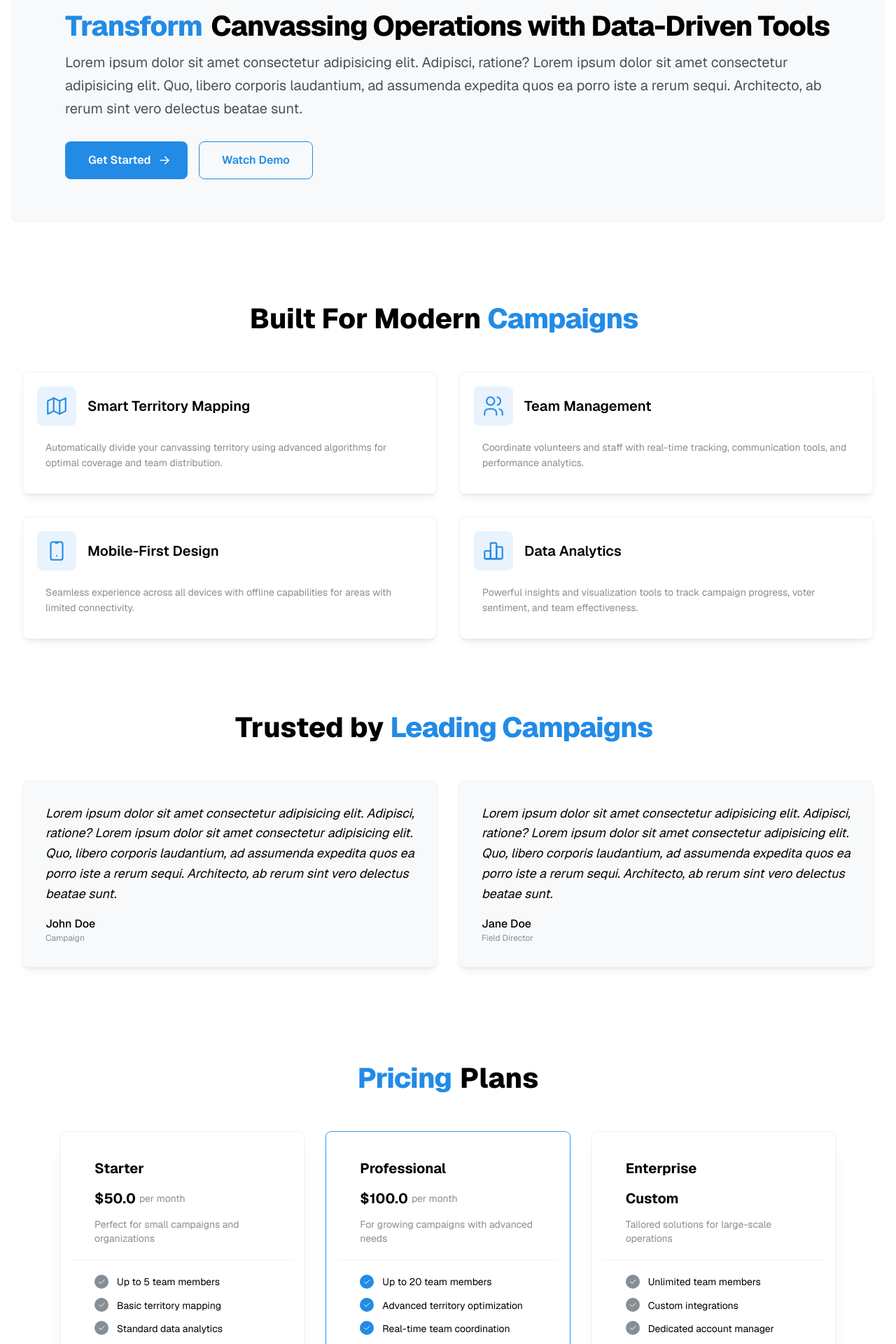
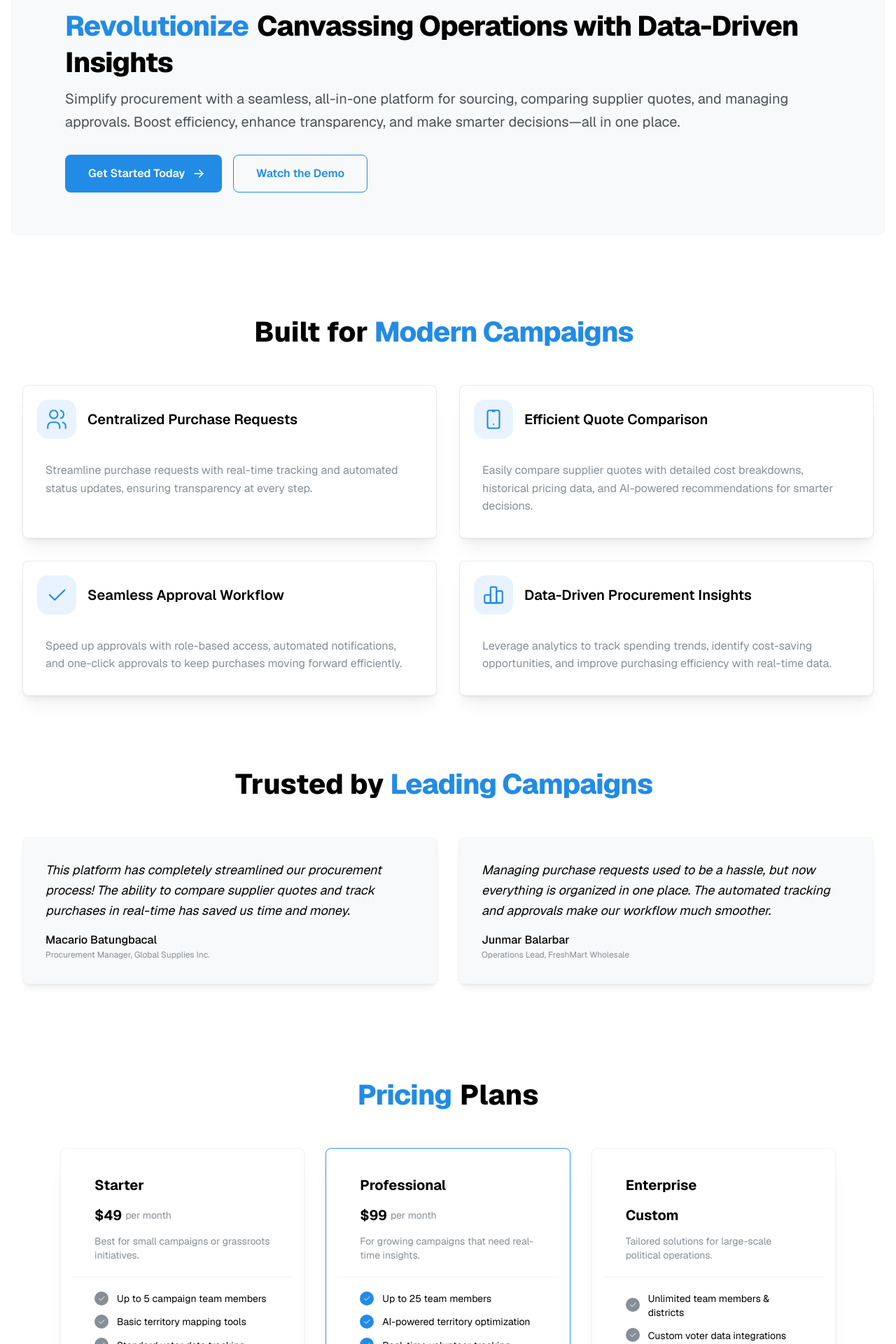
Before and after one commit to xjeyceex/help-earth-now-with-backend, a Next.js app: page / in a window 1280 px wide. Shown: the part 200-2120 px from the top of the page at 70% size. Built offline with nearby package versions, Linux system fonts and the light colour scheme.

Commit message:
add ticket_name on ticket table for better display of tickets

```diff
--- a/app/(protected)/dashboard/page.tsx
+++ b/app/(protected)/dashboard/page.tsx
@@ -322,7 +322,7 @@ const DashboardPage = () => {
                           </Text>
                           <Group gap="xs">
                             <Text size="xs" c="dimmed">
-                              ID: #{ticket.ticket_id}
+                              ID: #{ticket.ticket_name}
                             </Text>
                             <Text size="xs" c="dimmed">
                               •
--- a/app/(protected)/tickets/page.tsx
+++ b/app/(protected)/tickets/page.tsx
@@ -109,7 +109,7 @@ const TicketList = () => {
   const availableTickets = tickets.filter((ticket) => {
     const isPurchaser = user?.user_role === "PURCHASER";
     const isSharedWithUser = ticket.shared_users?.some(
-      (sharedUser) => sharedUser === user?.user_id,
+      (sharedUser) => sharedUser === user?.user_id
     );
     const isTicketOwner = ticket.ticket_created_by === user?.user_id;
 
@@ -283,13 +283,13 @@ const TicketList = () => {
                     <Text size="xs" c="dimmed">
                       Created{" "}
                       {moment(ticket.ticket_date_created).format(
-                        "MMM D, YYYY [at] h:mm A",
+                        "MMM D, YYYY [at] h:mm A"
                       )}
                     </Text>
                   </Group>
                   <Group gap="xs" mb={4}>
                     <Text fw={500} size="sm">
-                      #{ticket.ticket_id}
+                      #{ticket.ticket_name}
                     </Text>
                     <Text size="sm">{ticket.ticket_item_description}</Text>
                   </Group>
--- a/app/(public)/page.tsx
+++ b/app/(public)/page.tsx
@@ -23,7 +23,6 @@ import {
   IconChartBar,
   IconCheck,
   IconDeviceMobile,
-  IconMap,
   IconUsers,
 } from "@tabler/icons-react";
 
@@ -136,56 +135,56 @@ export default function HomePage() {
 
   const features = [
     {
-      icon: IconMap,
-      title: "Smart Territory Mapping",
+      icon: IconUsers,
+      title: "Centralized Purchase Requests",
       description:
-        "Automatically divide your canvassing territory using advanced algorithms for optimal coverage and team distribution.",
-    },
-    {
-      icon: IconUsers,
-      title: "Team Management",
-      description:
-        "Coordinate volunteers and staff with real-time tracking, communication tools, and performance analytics.",
+        "Streamline purchase requests with real-time tracking and automated status updates, ensuring transparency at every step.",
     },
     {
       icon: IconDeviceMobile,
-      title: "Mobile-First Design",
+      title: "Efficient Quote Comparison",
       description:
-        "Seamless experience across all devices with offline capabilities for areas with limited connectivity.",
+        "Easily compare supplier quotes with detailed cost breakdowns, historical pricing data, and AI-powered recommendations for smarter decisions.",
+    },
+    {
+      icon: IconCheck,
+      title: "Seamless Approval Workflow",
+      description:
+        "Speed up approvals with role-based access, automated notifications, and one-click approvals to keep purchases moving forward efficiently.",
     },
     {
       icon: IconChartBar,
-      title: "Data Analytics",
+      title: "Data-Driven Procurement Insights",
       description:
-        "Powerful insights and visualization tools to track campaign progress, voter sentiment, and team effectiveness.",
+        "Leverage analytics to track spending trends, identify cost-saving opportunities, and improve purchasing efficiency with real-time data.",
     },
   ];
 
   const testimonials = [
     {
       quote:
-        "Lorem ipsum dolor sit amet consectetur adipisicing elit. Adipisci, ratione? Lorem ipsum dolor sit amet consectetur adipisicing elit. Quo, libero corporis laudantium, ad assumenda expedita quos ea porro iste a rerum sequi. Architecto, ab rerum sint vero delectus beatae sunt.",
-      author: "John Doe",
-      role: "Campaign ",
+        "This platform has completely streamlined our procurement process! The ability to compare supplier quotes and track purchases in real-time has saved us time and money.",
+      author: "Macario Batungbacal",
+      role: "Procurement Manager, Global Supplies Inc.",
     },
     {
       quote:
-        "Lorem ipsum dolor sit amet consectetur adipisicing elit. Adipisci, ratione? Lorem ipsum dolor sit amet consectetur adipisicing elit. Quo, libero corporis laudantium, ad assumenda expedita quos ea porro iste a rerum sequi. Architecto, ab rerum sint vero delectus beatae sunt.",
-      author: "Jane Doe",
-      role: "Field Director",
+        "Managing purchase requests used to be a hassle, but now everything is organized in one place. The automated tracking and approvals make our workflow much smoother.",
+      author: "Junmar Balarbar",
+      role: "Operations Lead, FreshMart Wholesale",
     },
   ];
 
   const pricingPlans = [
     {
       title: "Starter",
-      price: "$50.0",
+      price: "$49",
       period: "per month",
-      description: "Perfect for small campaigns and organizations",
+      description: "Best for small campaigns or grassroots initiatives.",
       features: [
-        "Up to 5 team members",
-        "Basic territory mapping",
-        "Standard data analytics",
+        "Up to 5 campaign team members",
+        "Basic territory mapping tools",
+        "Standard voter data tracking",
         "Email support",
       ],
       cta: "Get Started",
@@ -193,32 +192,32 @@ export default function HomePage() {
     },
     {
       title: "Professional",
-      price: "$100.0",
+      price: "$99",
       period: "per month",
-      description: "For growing campaigns with advanced needs",
+      description: "For growing campaigns that need real-time insights.",
       features: [
-        "Up to 20 team members",
-        "Advanced territory optimization",
-        "Real-time team coordination",
-        "Enhanced data analytics",
+        "Up to 25 team members",
+        "AI-powered territory optimization",
+        "Real-time volunteer tracking",
+        "Advanced voter sentiment analytics",
         "Priority support",
       ],
-      cta: "Try Professional",
+      cta: "Upgrade Now",
       active: true,
     },
     {
       title: "Enterprise",
       price: "Custom",
       period: "",
-      description: "Tailored solutions for large-scale operations",
+      description: "Tailored solutions for large-scale political operations.",
       features: [
-        "Unlimited team members",
-        "Custom integrations",
-        "Dedicated account manager",
-        "Advanced security features",
+        "Unlimited team members & districts",
+        "Custom voter data integrations",
+        "Dedicated success manager",
+        "Enterprise-grade security & compliance",
         "24/7 premium support",
       ],
-      cta: "Contact Us",
+      cta: "Request a Demo",
       active: false,
     },
   ];
@@ -247,18 +246,17 @@ export default function HomePage() {
             }}
             withBorder
           >
-            <Box style={{ relative: "relative", zIndex: 1 }}>
+            <Box style={{ position: "relative", zIndex: 1 }}>
               <Title style={styles.title}>
-                <span style={styles.highlight}>Transform</span>
-                Canvassing Operations with Data-Driven Tools
+                <span style={styles.highlight}>Revolutionize</span>
+                Canvassing Operations with Data-Driven Insights
               </Title>
 
               <Text style={styles.description} size="xl">
-                Lorem ipsum dolor sit amet consectetur adipisicing elit.
-                Adipisci, ratione? Lorem ipsum dolor sit amet consectetur
-                adipisicing elit. Quo, libero corporis laudantium, ad assumenda
-                expedita quos ea porro iste a rerum sequi. Architecto, ab rerum
-                sint vero delectus beatae sunt.
+                Simplify procurement with a seamless, all-in-one platform for
+                sourcing, comparing supplier quotes, and managing approvals.
+                Boost efficiency, enhance transparency, and make smarter
+                decisions—all in one place.
               </Text>
 
               <Group style={styles.controls}>
@@ -267,11 +265,11 @@ export default function HomePage() {
                   rightSection={<IconArrowRight size={20} />}
                   style={styles.control}
                 >
-                  Get Started
+                  Get Started Today
                 </Button>
 
                 <Button size="xl" variant="outline" style={styles.control}>
-                  Watch Demo
+                  Watch the Demo
                 </Button>
               </Group>
             </Box>
@@ -286,7 +284,7 @@ export default function HomePage() {
         {/* ----------------------- */}
         <Container mt={{ base: "md", sm: "xl", md: "xl" }} size="xl">
           <Title fw={800} ta="center" mb={50} fz={rem(40)}>
-            Built For Modern <span style={styles.highlight}>Campaigns</span>
+            Built for <span style={styles.highlight}>Modern Campaigns</span>
           </Title>
 
           <SimpleGrid
@@ -296,21 +294,27 @@ export default function HomePage() {
             {features.map((feature, index) => (
               <Card
                 key={index}
-                shadow="sm"
+                shadow="md"
                 padding="xl"
                 withBorder
+                radius="md"
                 style={{
                   borderColor:
                     colorScheme === "dark"
-                      ? theme.colors.dark[5]
-                      : theme.colors.gray[1],
+                      ? theme.colors.dark[4]
+                      : theme.colors.gray[2],
+                  transition: "transform 0.2s ease, box-shadow 0.2s ease",
+                  "&:hover": {
+                    transform: "translateY(-4px)",
+                    boxShadow: theme.shadows.md,
+                  },
                 }}
               >
                 <Card.Section p="lg">
                   <Group gap="md">
                     <ThemeIcon
                       size={56}
-                      radius="md"
+                      radius="lg"
                       variant="light"
                       color="blue"
                     >
@@ -322,13 +326,14 @@ export default function HomePage() {
                   </Group>
                 </Card.Section>
 
-                <Text size="sm" c="dimmed" lh={1.6}>
+                <Text size="md" c="dimmed" lh={1.6} mt="sm">
                   {feature.description}
                 </Text>
               </Card>
             ))}
           </SimpleGrid>
         </Container>
+
         {/* ----------------------- */}
         {/*  Featured Section       */}
         {/* ----------------------- */}
--- a/utils/types.ts
+++ b/utils/types.ts
@@ -22,6 +22,7 @@ export type TicketDetailsType = {
   ticket_item_name: string;
   ticket_item_description: string;
   ticket_status: string;
+  ticket_name: string;
   ticket_created_by: string;
   ticket_created_by_avatar: string;
   ticket_quantity: number;
@@ -50,6 +51,7 @@ export type TicketDetailsType = {
 export type DashboardTicketType = {
   ticket_id: string;
   ticket_status: string;
+  ticket_name: string;
   ticket_date_created: string;
   ticket_item_description: string;
 };
@@ -57,6 +59,7 @@ export type DashboardTicketType = {
 export type MyTicketType = {
   ticket_id: string;
   ticket_status: string;
+  ticket_name: string;
   ticket_item_description: string;
   ticket_created_by: string;
   ticket_date_created: string;
```
Also changed, not shown: app/(protected)/tickets/[ticket_id]/page.tsx (+13 -20 lines), 1 other file (tests, documents, lock files or other folders).
